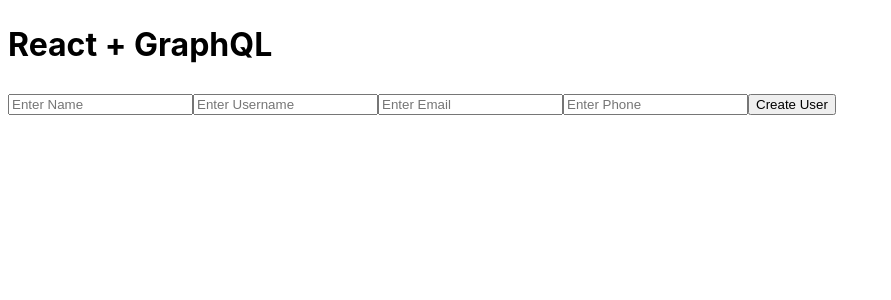
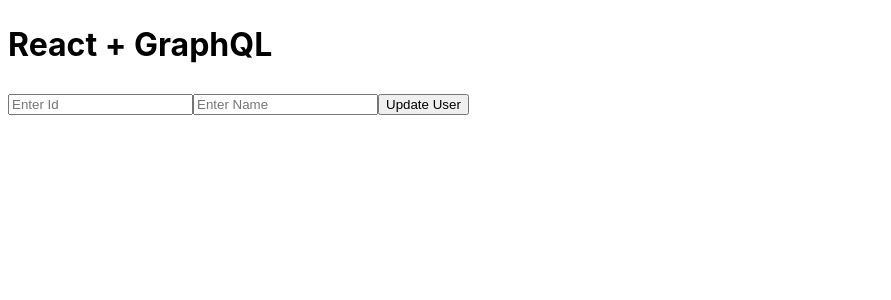
Before and after one commit to golabisib/learnReact, a React (Vite) app in the folder ReactGraphQL/: page / in a window 1280 px wide. Shown: the top 300 px of the page, without its empty margins (0-891 px from the left). Built offline with nearby package versions, Linux system fonts and the light colour scheme.

Commit message:
The Updating with useMutation is added

```diff
--- a/ReactGraphQL/src/App.jsx
+++ b/ReactGraphQL/src/App.jsx
@@ -2,7 +2,9 @@
 // import Users from "./component/Users"
 // import UserOnClick from "./component/UserOnClick"
 
-import CreateUser from "./component/CreateUser"
+import UpdateUser from "./component/UpdateUser"
+
+// import CreateUser from "./component/CreateUser"
 
 
 function App() {
@@ -13,7 +15,8 @@
     {/* <User /> */}
     {/* <Users /> */}
     {/* <UserOnClick /> */}
-    <CreateUser />
+    {/* <CreateUser /> */}
+    <UpdateUser />
 
     </>
   )
--- /dev/null
+++ b/ReactGraphQL/src/component/UpdateUser.jsx
@@ -0,0 +1,42 @@
+import { useState } from "react";
+import { UPDATE_USER } from "../graphql/mutation";
+import { useMutation } from "@apollo/client";
+
+function UpdateUser() {
+	const [name, setName] = useState("");
+	const [id, setId] = useState("");
+
+	const [updateUser, { loading, data, error, called }] = useMutation(
+		UPDATE_USER,
+		{
+			variables: {
+				name: name,
+				id: id,
+			},
+		},
+	);
+	console.log({ loading, data, error, called });
+	return (
+		<div>
+			<input
+				type="text"
+				value={id}
+				placeholder="Enter Id"
+				onChange={(e) => setId(e.target.value)}
+			/>
+
+			<input
+				type="text"
+				value={name}
+				placeholder="Enter Name"
+				onChange={(e) => setName(e.target.value)}
+			/>
+
+			<button type="button" onClick={() => updateUser()}>
+				Update User
+			</button>
+		</div>
+	);
+}
+
+export default UpdateUser;
--- a/ReactGraphQL/src/graphql/mutation.js
+++ b/ReactGraphQL/src/graphql/mutation.js
@@ -23,4 +23,20 @@
     }
 `;
 
-export { CREATE_USER };
+const UPDATE_USER = gql`
+mutation updateUser($id: ID!, $name: String!){
+    updateUser(
+        id : $id
+        input: {
+            name : $name
+        }
+    ){
+        id,
+        name,
+        email,
+    }
+
+}
+`;
+
+export { CREATE_USER, UPDATE_USER };
```
